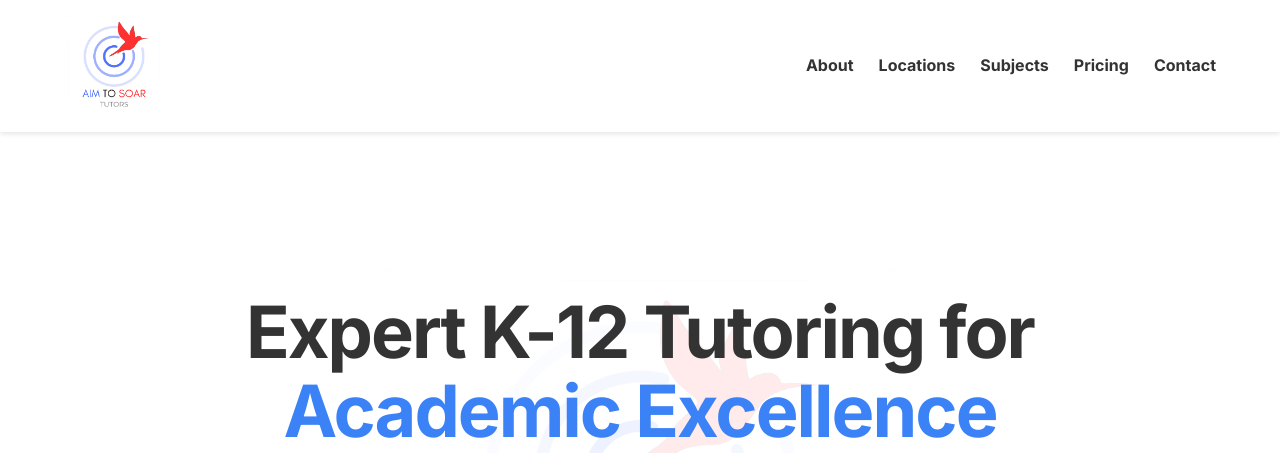
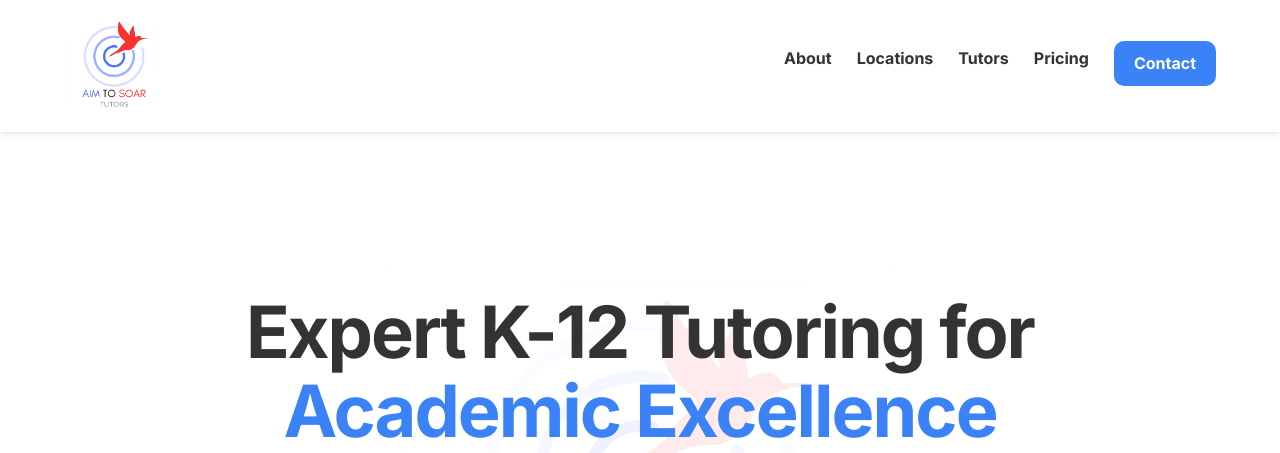
Before and after one commit to SophiaZ4/ats_tutors, a Flask app: page / in a window 1280 px wide. Shown: the top 453 px of the page. Run offline with Flask 3, Linux system fonts and the light colour scheme; some libraries are stand-ins or nearby versions.

Commit message:
Contact button change

```diff
--- a/ats_tutors/static/css/style.css
+++ b/ats_tutors/static/css/style.css
@@ -49,6 +49,24 @@ nav ul { list-style: none; display: flex; }
 nav ul li { margin-left: 25px; }
 nav ul li a { text-decoration: none; color: var(--dark); font-weight: bold; }
 nav ul li a:hover { color: var(--blue); }
+
+/* Base button style for the nav link */
+nav ul li a.nav-btn {
+    background: var(--blue);
+    color: white !important; /* Forces text to stay white */
+    padding: 10px 20px;
+    border-radius: 10px;
+    transition: 0.3s;
+    display: inline-block; /* Allows padding to work correctly */
+    margin-top: -5px; /* Vertical adjustment to align with other links */
+}
+
+/* Hover effect for the nav button */
+nav ul li a.nav-btn:hover {
+    background: #2563eb; /* Slightly darker blue */
+    transform: translateY(-2px);
+    box-shadow: 0 4px 10px rgba(59, 130, 246, 0.3);
+}
 
 * {
     box-sizing: border-box;
@@ -512,6 +530,17 @@ footer { background: var(--dark); color: white; padding: 60px 10%; text-align: c
     nav ul.active {
         display: flex;
     }
+    /* Adjust button appearance inside the mobile hamburger menu */
+    nav ul.active li {
+        padding: 10px 0;
+    }
+
+    nav ul.active li a.nav-btn {
+        margin-top: 10px;
+        margin-bottom: 10px;
+        width: 80%; /* Don't take full width on mobile menu for better look */
+        text-align: center;
+    }
 
     nav ul li {
         margin: 0;
--- a/ats_tutors/templates/index.html
+++ b/ats_tutors/templates/index.html
@@ -20,9 +20,9 @@
             <ul id="nav-menu">
                 <li><a href="#about">About</a></li>
                 <li><a href="#locations">Locations</a></li>
-                <li><a href="#subjects">Subjects</a></li>
+                <li><a href="#subjects">Tutors</a></li>
                 <li><a href="#pricing">Pricing</a></li>
-                <li><a href="#contact-section">Contact</a></li>
+                <li><a href="#contact-section " class="nav-btn">Contact</a></li>
             </ul>
         </nav>
     </header>
```
